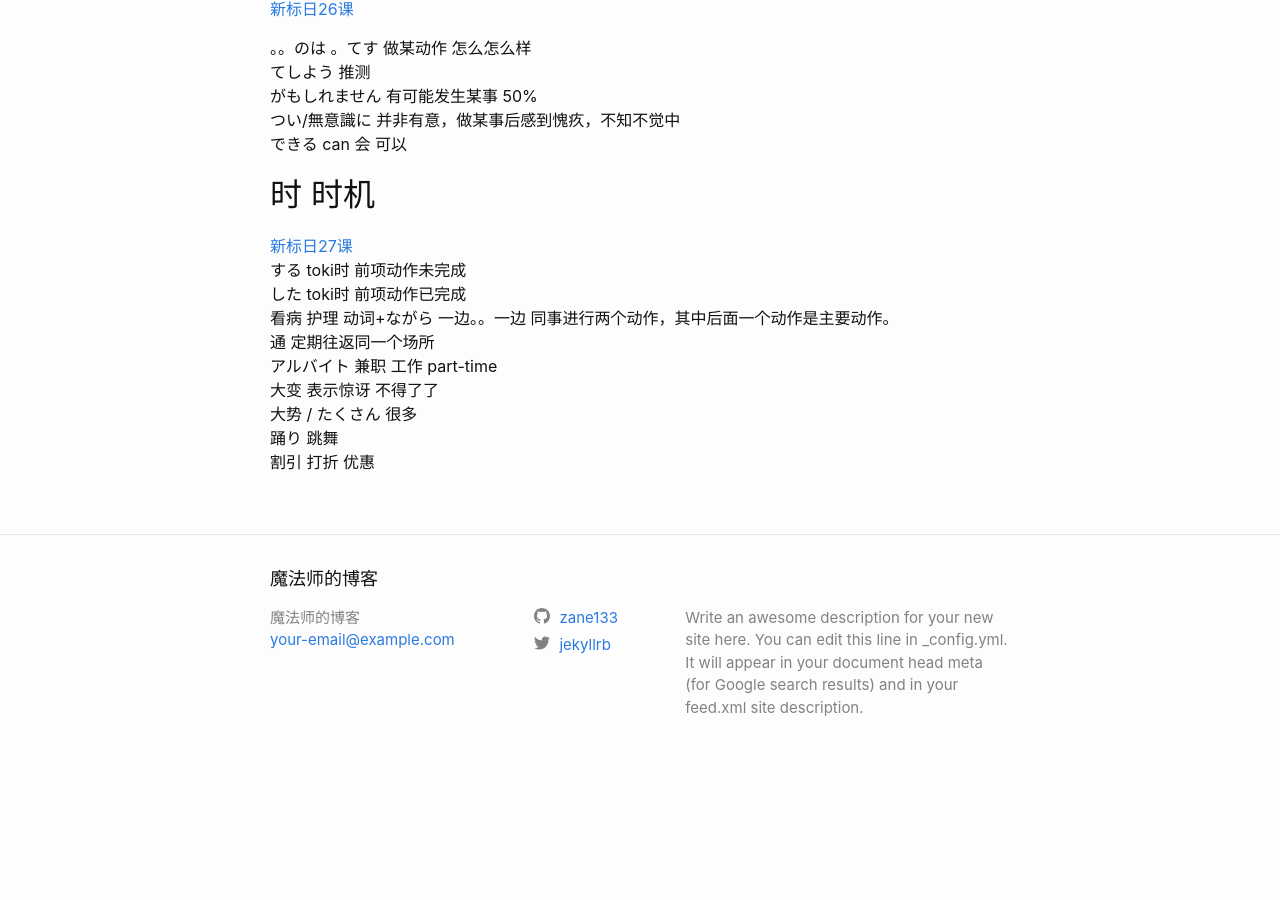
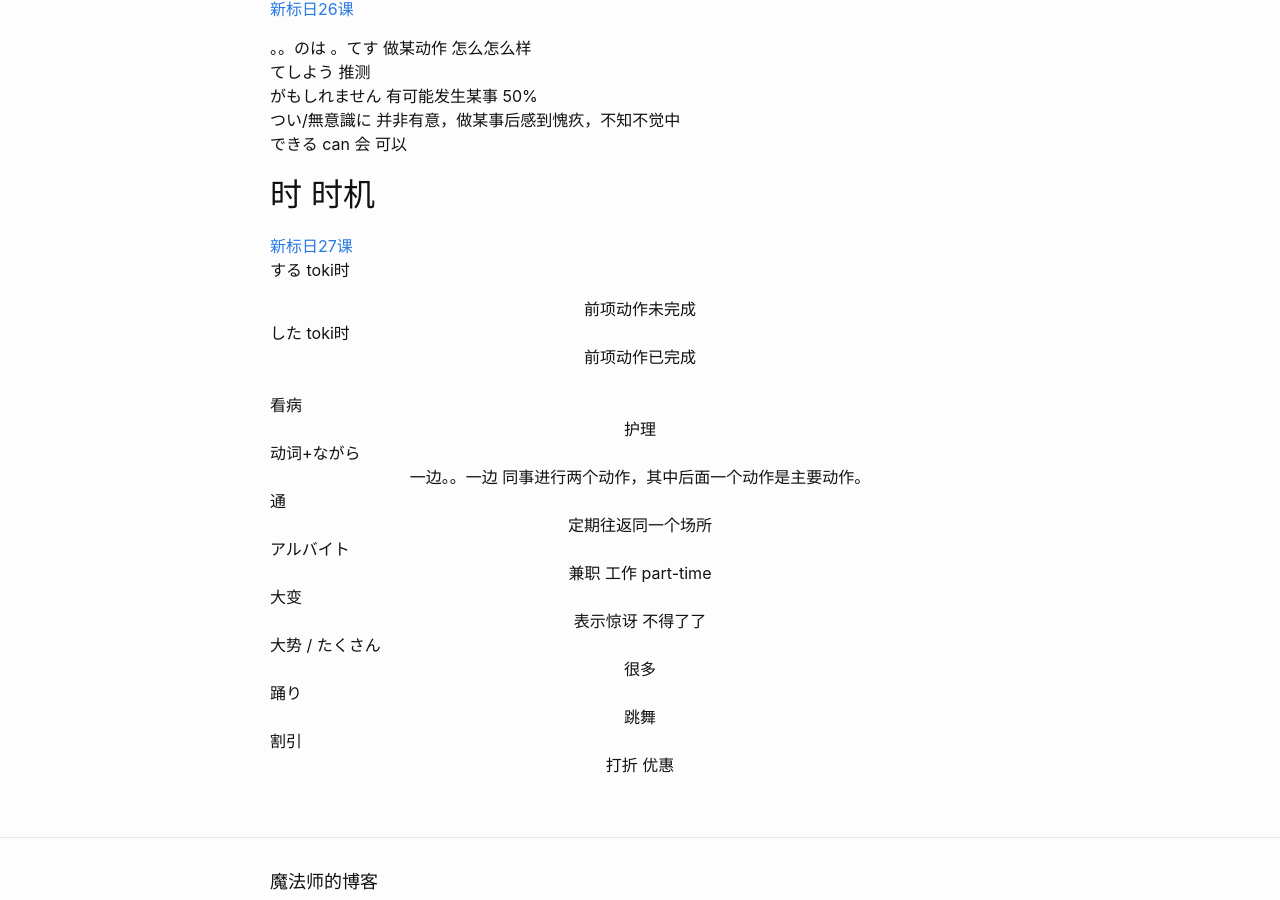
Before and after one commit to zane133/zane133.github.io, a Jekyll site: the page built from _posts/2019-08-17-japanese_study.markdown, in a window 1280 px wide and 900 px high, scrolled down 4748 px. Built offline with Jekyll 4.4.1, drawn with Linux system fonts in a browser that asks for light colours; before the commit the page ends 5527 px from its top, so only the background shows below that.

```diff
--- a/_posts/2019-08-17-japanese_study.markdown
+++ b/_posts/2019-08-17-japanese_study.markdown
@@ -163,13 +163,13 @@ Google可以在搜索词的尾部加上 **とは**
 
 ## 时 时机
 [新标日27课](https://www.bilibili.com/video/av14150839/?p=29)
-する toki时  前项动作未完成
-した toki时  前项动作已完成
-看病 护理
-动词+ながら 一边。。一边  同事进行两个动作，其中后面一个动作是主要动作。
-通  定期往返同一个场所
-アルバイト 兼职 工作 part-time
-大变  表示惊讶  不得了了
-大势 /  たくさん 很多
-踊り 跳舞
-割引  打折 优惠
+する toki时  <center>前项动作未完成</center>
+した toki时  <center>前项动作已完成</center>
+看病        <center>护理</center>
+动词+ながら <center>一边。。一边  同事进行两个动作，其中后面一个动作是主要动作。  </center>
+通  <center>定期往返同一个场所  </center>
+アルバイト <center>兼职 工作 part-time  </center>
+大变  <center>表示惊讶  不得了了  </center>
+大势 /  たくさん <center>很多  </center>
+踊り <center>跳舞  </center>
+割引  <center>打折 优惠</center>
```
